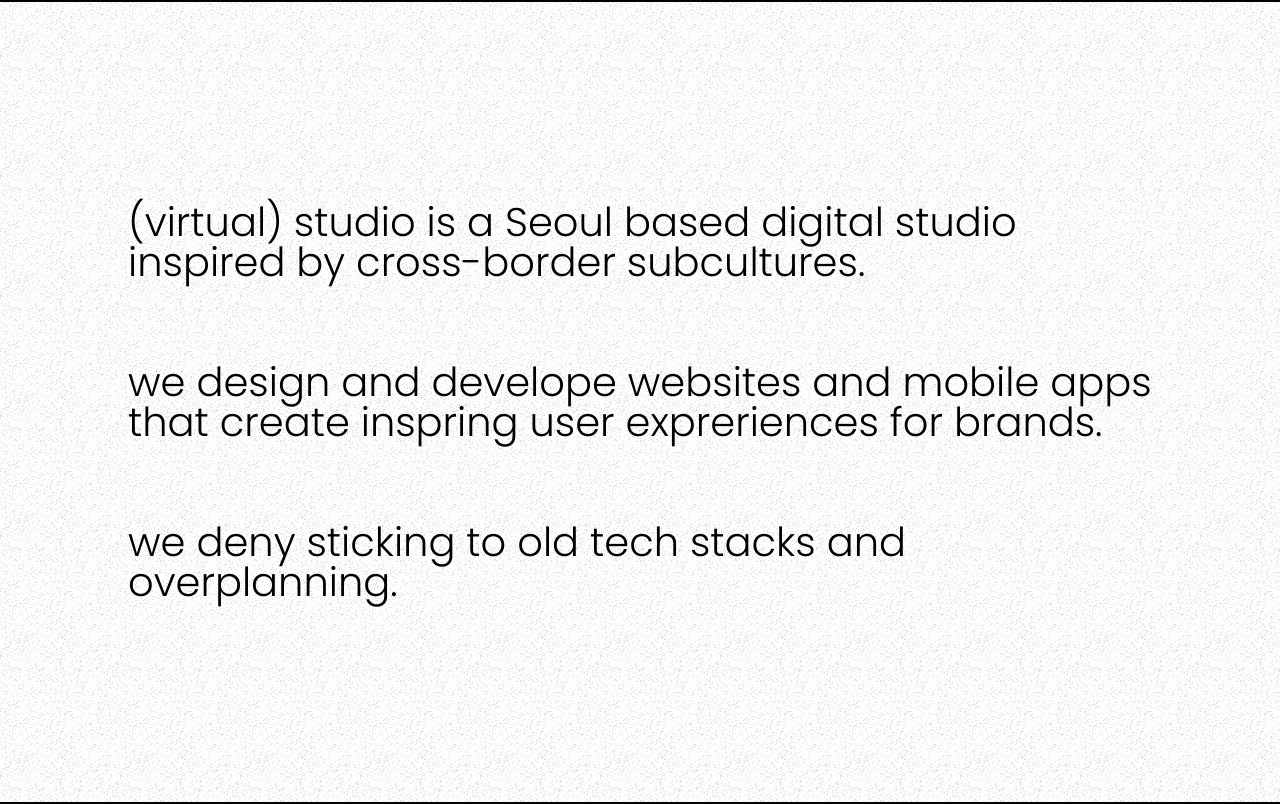
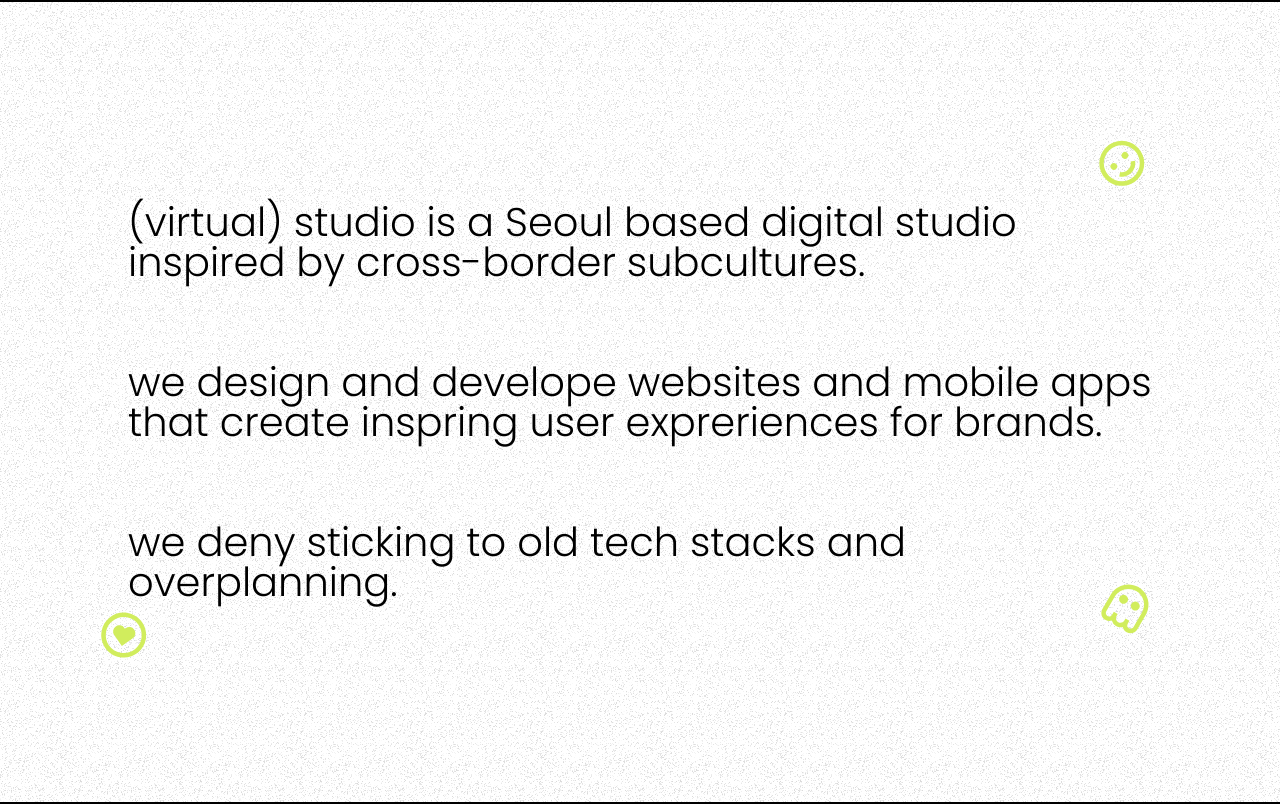
Before and after one commit to haileychoi15/digital-studio, a React (Create React App) app: page / in a window 1280 px wide. Shown: the part 798-1602 px from the top of the page. Built offline with nearby package versions, Linux system fonts and the light colour scheme.

Commit message:
stamp icon effect

```diff
--- a/src/components/BasicSection.js
+++ b/src/components/BasicSection.js
@@ -11,6 +11,7 @@ const marginStyles = css`
 `;
 
 const Section = styled.section`
+    position: relative;
     margin-bottom: 10rem;
 
     @media screen and (min-width: 48rem) {
@@ -97,7 +98,6 @@ const ContentContainer = styled.div`
 `;
 
 const Content = styled.div`
-    //display: flex;
     width: 100%;
     padding: 0 1rem;
 
--- a/src/components/LandingSection.js
+++ b/src/components/LandingSection.js
@@ -2,6 +2,7 @@ import React from 'react';
 import styled, { css } from 'styled-components';
 import DustBackground from 'components/effects/DustBackground';
 import GlitchText from 'components/effects/GlitchText';
+import StampIcon from 'components/effects/StampIcon';
 
 const Section = styled.section`
     width: 100%;
@@ -99,7 +100,7 @@ const Content = styled.div`
 const Description = styled.p`
     margin-bottom: 5rem;
 
-    &:last-child {
+    &:nth-of-type(3) {
         margin-bottom: 0;
     }
 `;
@@ -130,6 +131,9 @@ function LandingSection() {
                     {descriptionList.map((description, index) =>
                         <Description key={index}>{description}</Description>
                     )}
+                    <StampIcon type="smile" iconStyle={{ top: "-4.2rem", right: "0", transform: "rotate(-45deg)" }} />
+                    <StampIcon type="heart" iconStyle={{ bottom: "-4.3rem", left: "-2rem", transform: "rotate(10deg)" }} />
+                    <StampIcon type="ghost" iconStyle={{ bottom: "-2.5rem", right: "0", transform: "rotate(30deg)" }} />
                 </Content>
                 <DustBackground />
             </ContentGroup>
--- a/src/components/cards/GlassCard.js
+++ b/src/components/cards/GlassCard.js
@@ -5,6 +5,7 @@ const Card = styled.div`
     border: 1px solid rgba(85, 85, 85, 0.8);
     border-radius: 12px;
     padding: 2rem;
+    z-index: 10;
 
     background-color: rgba(85, 85, 85, 0.5);
     backdrop-filter: blur(4px);
--- /dev/null
+++ b/src/components/effects/StampIcon.js
@@ -0,0 +1,42 @@
+import React from 'react';
+import styled, { css } from 'styled-components';
+import { BiHeartCircle, BiGhost, BiSmile } from "react-icons/bi";
+
+const Icon = styled.div`
+    position: absolute;
+    top: unset;
+    left: unset;
+    border-radius: 50%;
+    font-size: 3.373rem;
+    z-index: 0;
+
+    ${({ theme }) => css`
+        color: ${theme.palette.primary};
+    `};
+`;
+
+function StampIcon({ type, iconStyle }) {
+    if (type === 'smile') {
+        return (
+            <Icon style={{...iconStyle}}>
+                <BiSmile />
+            </Icon>
+        )
+    }
+    else if (type === 'heart') {
+        return (
+            <Icon style={{...iconStyle}}>
+                <BiHeartCircle />
+            </Icon>
+        )
+    }
+    else if (type === 'ghost') {
+        return (
+            <Icon style={{...iconStyle}}>
+                <BiGhost />
+            </Icon>
+        )
+    }
+}
+
+export default StampIcon
--- /dev/null
+++ b/src/hooks/useEventListener.js
@@ -0,0 +1,10 @@
+import { useEffect } from 'react';
+
+export const useEventListener = (target, type, listener) => {
+    useEffect(() => {
+        if (target) {
+            target.addEventListener(type, listener);
+            return () => target.removeEventListener(type, listener);
+        }
+    }, [target, type, listener]);
+}
--- a/src/views/Landing.js
+++ b/src/views/Landing.js
@@ -1,4 +1,4 @@
-import React from 'react';
+import React, { useState, useEffect } from 'react';
 import styled, { css } from 'styled-components';
 import Header from 'components/Header';
 import LandingSection from 'components/LandingSection';
@@ -9,6 +9,8 @@ import GlassCard from 'components/cards/GlassCard';
 import ProfileCard from 'components/cards/ProfileCard';
 import Form from 'components/Form';
 import Footer from 'components/Footer';
+import StampIcon from 'components/effects/StampIcon';
+import { useEventListener } from 'hooks/useEventListener';
 
 const Container = styled.div`
     width: 100vw;
@@ -121,6 +123,19 @@ function Landing() {
         '010-9686-6440'
     ]
 
+    const [mobile, setMobile] = useState(0);
+
+    const handleResize = () => {
+        const innerWidth = window.innerWidth;
+        innerWidth / 16 < 48 ? setMobile(true) : setMobile(false); //48rem
+    }
+
+    useEffect(() => {
+        handleResize();
+    }, []);
+
+    useEventListener(window, 'resize', handleResize);
+
     return (
         <Container>
             <Header />
@@ -155,6 +170,18 @@ function Landing() {
                             <ProfileCard name={member.name} image={member.image} features={member.features}></ProfileCard>
                         </GlassCard>
                     )}
+                    {mobile ?
+                        <>
+                            <StampIcon type="smile" iconStyle={{ top: "10rem", left: "0", transform: "rotate(-45deg)" }} />
+                            <StampIcon type="heart" iconStyle={{ bottom: "5rem", left: "15rem", transform: "rotate(10deg)" }} />
+                            <StampIcon type="ghost" iconStyle={{ top: "6rem", right: "1rem", transform: "rotate(30deg)" }} />
+                        </> :
+                        <>
+                            <StampIcon type="smile" iconStyle={{ top: "18rem", left: "22.2%", transform: "rotate(15deg)" }} />
+                            <StampIcon type="heart" iconStyle={{ bottom: "3rem", left: "50%", transform: "rotate(10deg)" }} />
+                            <StampIcon type="ghost" iconStyle={{ top: "12.5rem", right: "25%", transform: "rotate(50deg)" }} />
+                        </>
+                    }
             </BasicSection>
             <BasicSection title="Let’s collaborate">
                 <GridContainer>
```
